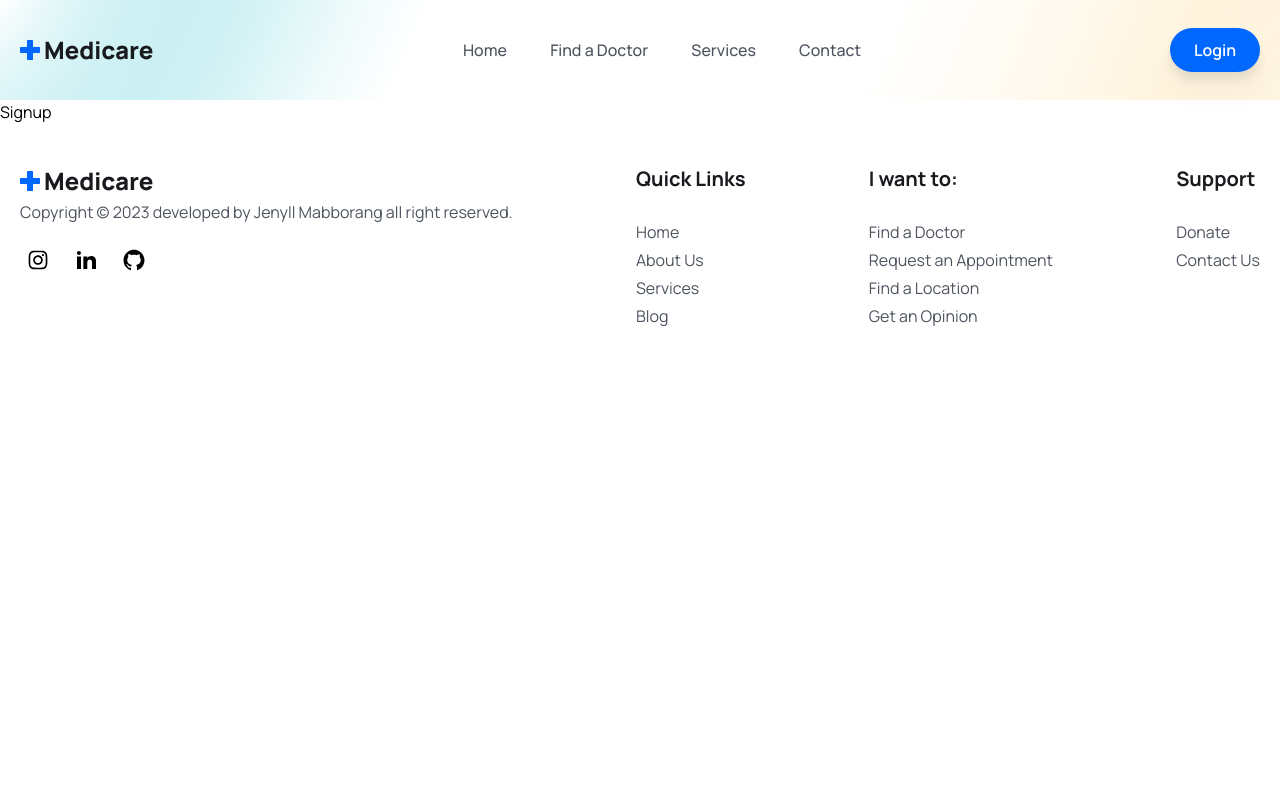
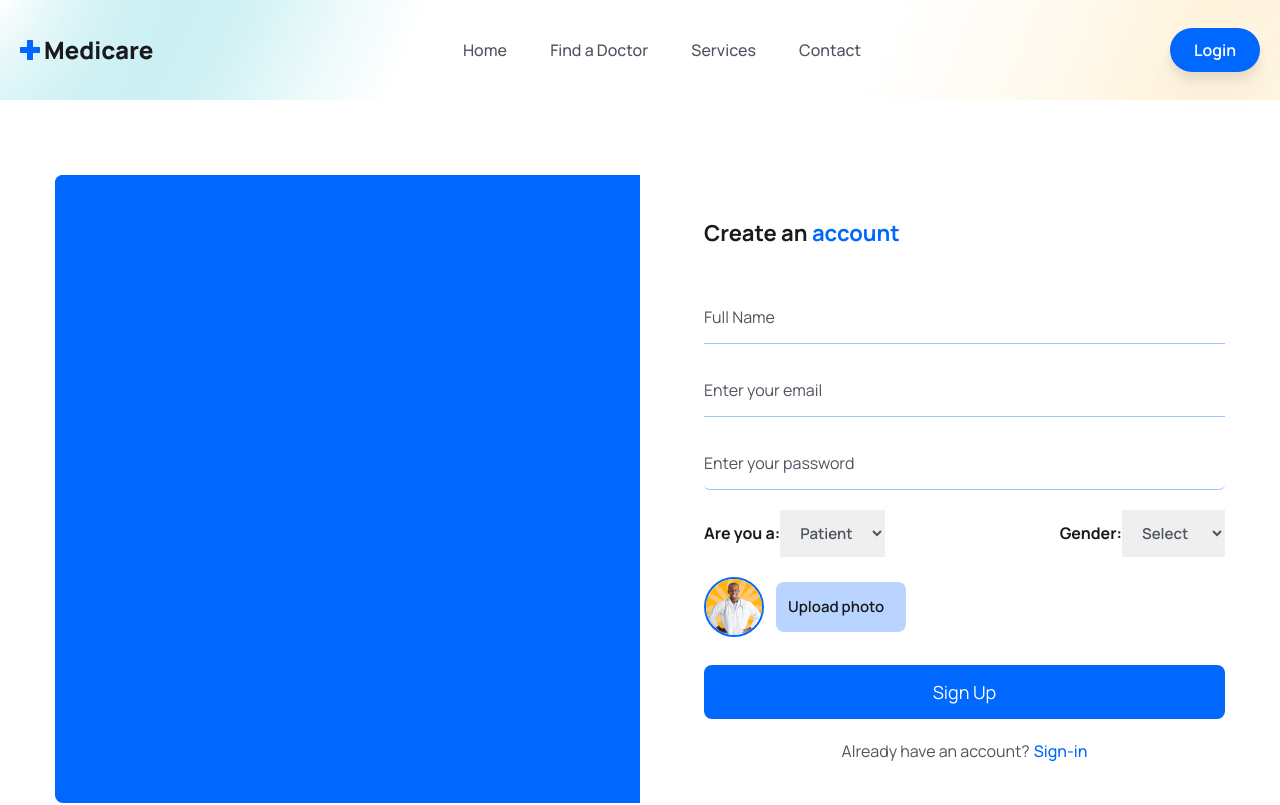
Before and after one commit to Jennovator/Medicare-Booking, a React (Vite) app in the folder client/: page /register in a window 1280 px wide. Shown: the top 805 px of the page. Built offline with nearby package versions, Linux system fonts and the light colour scheme; the HTML template or start-up script is replaced by a standard one.

Commit message:
#Update: updated sign-up page with basic registration and styles

```diff
--- a/client/src/pages/Signup.jsx
+++ b/client/src/pages/Signup.jsx
@@ -1,8 +1,172 @@
-import React from 'react';
+import React, { useState } from 'react';
+import { Link } from 'react-router-dom';
+import signUpImg from "../assets/images/signup.gif";
+import avatar from "../assets/images/doctor-img01.png";
+import { formatDate } from '../utils/formatDate';
 
 const Signup = () => {
+
+  const [selectedFile, setSelectedFile] = useState(null);
+  const [previewURL, setPreviewURL] = useState("");
+
+  const [formData, setFormData] = useState({
+    name:"",
+    email:"",
+    password:"",
+    photo:selectedFile,
+    gender:"",
+    role:"patient"
+  });
+
+  const handleInputChange = e => {
+    setFormData({...formData, [e.target.name]: e.target.value });
+  };
+
+  const handleFileInputChange = async(event) => {
+    const file = event.target.files[0];
+
+    // will be using cloudinary to upload images
+  }
+
+  const submitHandler = async event => {
+    event.preventDefault();
+  }
+
   return (
-    <div>Signup</div>
+    <section className='px-5 xl:px-0'>
+      <div className='mx-auto max-w-[1170px]'>
+        <div className='grid grid-cols-1 lg:grid-cols-2'>
+          {/* ======= img box ======= */}
+          <div className='hidden lg:block bg-primaryColor rounded-l-lg'>
+            <figure className='rounded-l-lg'>
+              <img src={signUpImg} alt="" className='w-full rounded-l-lg' />
+            </figure>
+          </div>
+
+          {/* ======= sign-up form ======= */}
+          <div className='rounded-l-lg lg:pl-16 py-10'>
+            <h3 className='text-headingColor text-[22px] leading-9 font-bold mb-10'>
+              Create an <span className='text-primaryColor'> account </span>
+            </h3>
+
+            <form onSubmit={submitHandler}>
+              <div className='mb-5'>
+                <input
+                  type='text'
+                  placeholder='Full Name'
+                  name='name'
+                  value={formData.name}
+                  onChange={handleInputChange}
+                  className='w-full pr-4 py-3 border-b border-solid border-[#0066ff61]
+              focus:outline-none focus:border-b-primaryColor text-[16px] leading-7
+              text-headingColor placeholder:text-textColor cursor-pointer'
+                  required
+                />
+              </div>
+
+              <div className='mb-5'>
+                <input
+                  type='email'
+                  placeholder='Enter your email'
+                  name='email'
+                  value={formData.email}
+                  onChange={handleInputChange}
+                  className='w-full py-3 border-b border-solid border-[#0066ff61]
+              focus:outline-none focus:border-b-primaryColor text-[16px] leading-7
+              text-headingColor placeholder:text-textColor cursor-pointer'
+                  required
+                />
+              </div>
+
+              <div className='mb-5'>
+                <input
+                  type='password'
+                  placeholder='Enter your password'
+                  name='password'
+                  value={formData.password}
+                  onChange={handleInputChange}
+                  className='w-full py-3 border-b border-solid border-[#0066ff61]
+              focus:outline-none focus:border-b-primaryColor text-[16px] leading-7
+              text-headingColor placeholder:text-textColor rounded-md cursor-pointer'
+                  required
+                />
+              </div>
+
+              <div className='mb-5 flex items-center justify-between'>
+                <label className='text-headingColor font-bold text-[16px] leading-7'>
+                  Are you a:
+                  <select
+                    name="role"
+                    value={formData.role}
+                    onChange={handleInputChange}
+                    className='text-textColor font-semibold text-[15px] leading-7 px-4 py-3 focus:outline-none'
+                  >
+                    <option value="patient">Patient</option>
+                    <option value="doctor">Doctor</option>
+                  </select>
+                </label>
+
+                <label className='text-headingColor font-bold text-[16px] leading-7'>
+                  Gender:
+                  <select
+                    name="gender"
+                    value={formData.gender}
+                    onChange={handleInputChange}
+                    className='text-textColor font-semibold text-[15px] leading-7 px-4 py-3 focus:outline-none'
+                  >
+                    <option value="">Select</option>
+                    <option value="male">Male</option>
+                    <option value="female">Female</option>
+                    <option value="other">Other</option>
+                  </select>
+                </label>
+              </div>
+
+              <div className='mb-5 flex items-center gap-3'>
+                <figure className='w-[60px] h-[60px] rounded-full border-2 border-solid border-primaryColor flex items-center justify-center'>
+                  <img src={avatar} alt="" className='w-full rounded-full' />
+                </figure>
+
+                <div className='relative w-[130px] h-[50px]'>
+                  <input
+                    type='file'
+                    name='photo'
+                    id='customFile'
+                    accept='.jpg, .png'
+                    onChange={handleFileInputChange}
+                    className='absolute top-0 left-0 w-full h-full opacity-0 cursor-pointer'
+                  />
+
+                  <label
+                    htmlFor='customFile'
+                    className='absolute top-0 left-0 w-full h-full flex items-center px-[0.75rem] py-[0.375rem]
+                  text-[15px] leading-6 overflow-hidden bg-[#0066ff46] text-headingColor font-semibold rounded-lg truncate cursor-pointer'
+                  >
+                    Upload photo
+                  </label>
+                </div>
+              </div>
+
+              <div className='mt-7'>
+                <button
+                  type='submit'
+                  className='w-full bg-primaryColor text-white text-[18px] leading-[30px] rounded-lg px-4 py-3'
+                >
+                  Sign Up
+                </button>
+              </div>
+
+              <p className='mt-5 text-textColor text-center'>
+                Already have an account?
+                <Link to='/login' className='text-primaryColor font-medium ml-1'>
+                  Sign-in
+                </Link>
+              </p>
+            </form>
+          </div>
+        </div>
+      </div>
+    </section>
   )
 }
 
```
